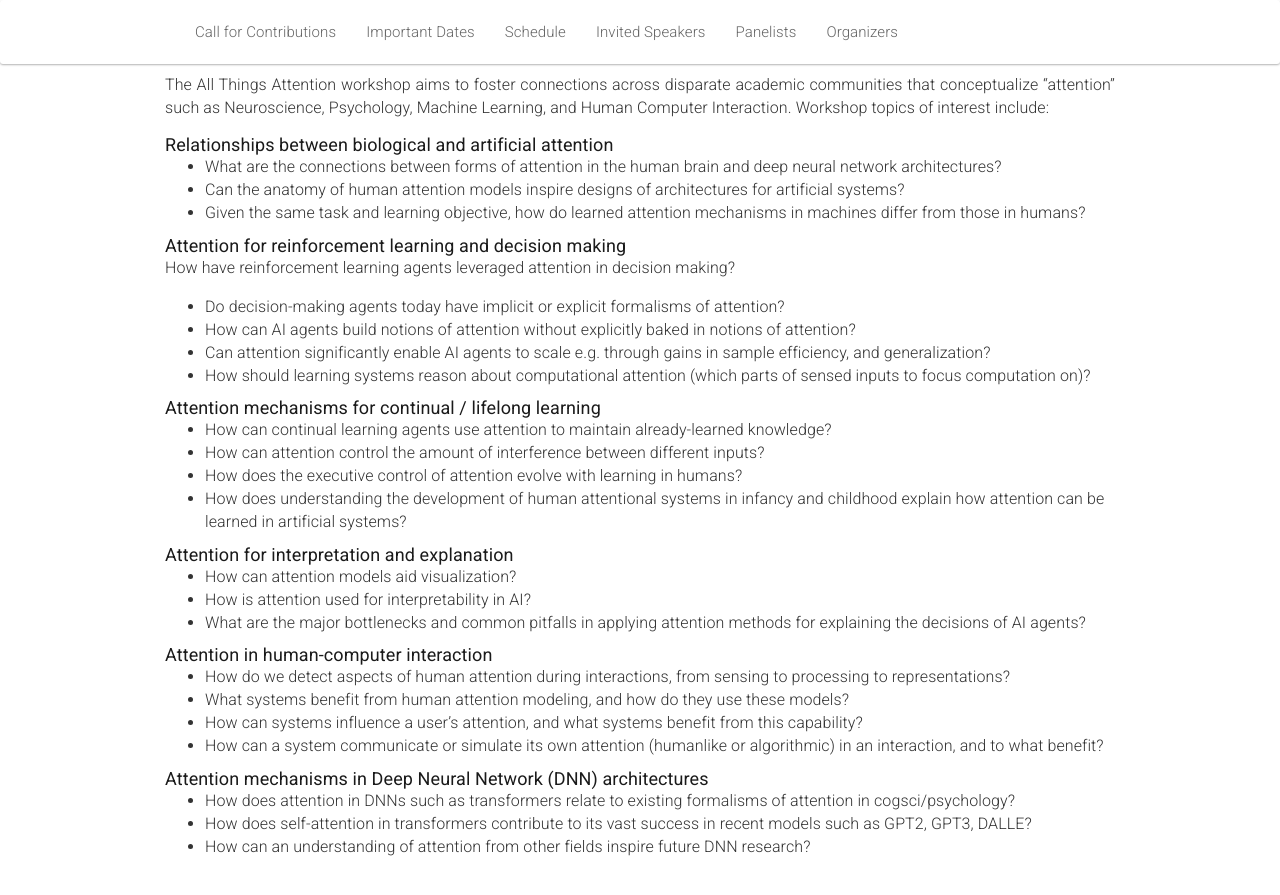
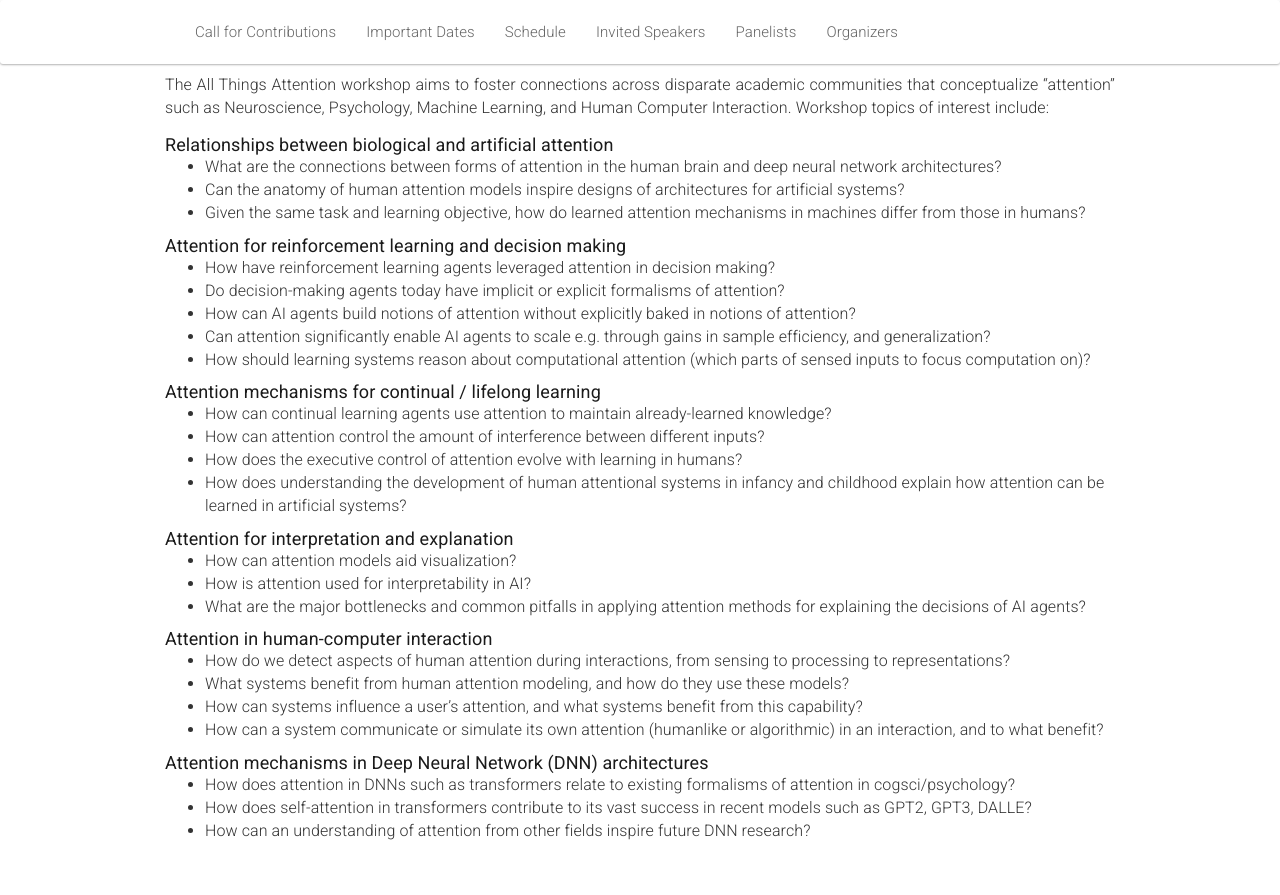
Before and after one commit to attention-learning-workshop/attention-learning-workshop.github.io, a Jekyll site: the page built from _pages/home_2022.md, in a window 1280 px wide and 900 px high, scrolled down 933 px. Shown: the top 895 px of the window. Built offline with Jekyll 4.4.1, drawn with Linux system fonts in a browser that asks for light colours; nearby versions of some CDN libraries.

Commit message:
fix missing bullet

```diff
--- a/_includes/introduction.md
+++ b/_includes/introduction.md
@@ -22,7 +22,7 @@ The All Things Attention workshop aims to foster connections across disparate ac
   - Given the same task and learning objective, how do learned attention mechanisms in machines differ from those in humans?
 
 ### Attention for reinforcement learning and decision making
-How have reinforcement learning agents leveraged attention in decision making?
+  - How have reinforcement learning agents leveraged attention in decision making?
   - Do decision-making agents today have implicit or explicit formalisms of attention?
   - How can AI agents build notions of attention without explicitly baked in notions of attention?
   - Can attention significantly enable AI agents to scale e.g. through gains in sample efficiency, and generalization?
```
